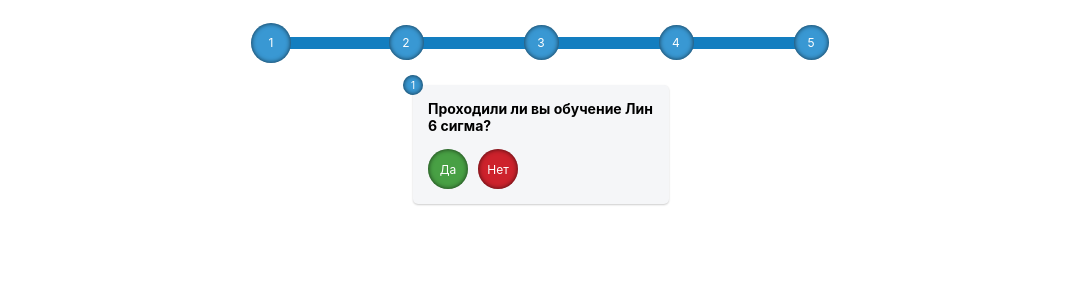
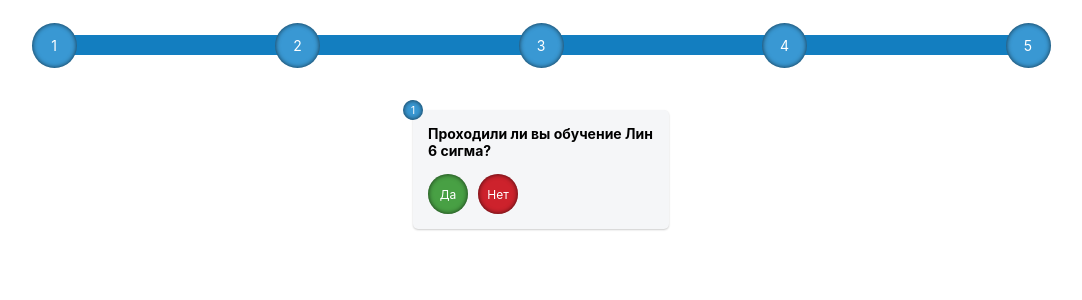
Before and after one commit to zhuzhavladislav/iSys-internship, a React (Create React App) app: page / in a window 1280 px wide. Shown: the top 300 px of the page, without its empty margins (99-1181 px from the left). Built offline with nearby package versions, Linux system fonts and the light colour scheme.

Commit message:
Refactoring

```diff
--- a/src/App.css
+++ b/src/App.css
@@ -9,24 +9,18 @@
   padding: 0;
 }
 
-.question-line {
-  display:flex;
-  width: fit-content;
-  margin-top: 20px;
-  margin-left: auto;
-  margin-right: auto;
+.interactiveForm{
+  display: flex;
+  flex-wrap: wrap;
   align-items: center;
   justify-content: center;
-  gap: 90px;
 }
 
-.question-div {
-  display: flex;
-  justify-content: center;
-  align-items: center;
-  position: relative;
-  width: 45px;
-  height: 45px;
+.stepContainer {
+  display:flex;
+  width: 80%;
+  padding: 20px 0;
+  justify-content: space-between;
 }
 
 .circle {
@@ -40,65 +34,42 @@
   box-shadow: 0 0px 5px rgba(0, 0, 0, 0.7) inset;
   transition: ease-in-out 0.2s;
 }
-.question-circle {
-  font-size: 12px;
-  width: 35px;
-  height: 35px;
-  background-color: #3998d3;
-}
-.question-circle:active {
-  background-color: #137ec0;
-  width: 45px;
-  height: 45px;
-}
-.question-circle:hover {
-  width: 40px;
-  height: 40px;
-}
 
-.line-div {
-  display: flex;
-  position: absolute;
-  justify-content: center;
-  align-items: center;
-  height: 40px;
-}
-.line {
-  display: flex;
-  width: 100%;
-  height: 12px;
-  background: #137ec0;
-}
-
-.content {
-  display: flex;
-  align-items: center;
-  justify-content: center;
+.currentStepCard {
+  display: block;
+  width: fit-content;
   margin-left: 40%;
   margin-right: 40%;
+  margin-top: 20px;
+  border-radius: 5px;
+  box-shadow: 0 1px 2px rgba(0, 0, 0, 0.2);
+  background-color: #f5f6f8;
+  overflow-wrap: break-word;
+  word-break: break-word;
 }
-.content h4 {
+.currentStepCard h4 {
   margin-top: 15px;
   margin-left: 15px;
   margin-right: 15px;
   font-size: 14px;
 }
-.content p {
+.currentStepCard p {
   margin-top: 10px;
   margin-bottom: 15px;
   margin-left: 15px;
   margin-right: 15px;
   font-size: 14px;
 }
-.contentBlock {
-  display: block;
-  width: fit-content;
-  margin-top: 20px;
-  border-radius: 5px;
-  box-shadow: 0 1px 2px rgba(0, 0, 0, 0.2);
-  background-color: #f5f6f8;
-  overflow-wrap: break-word;
-  word-break: break-word;
+
+.numberCircle {
+  width: 20px;
+  height: 20px;
+  cursor: default;
+  font-size: 10px;
+  background-color: #3998d3;
+  position: absolute;
+  margin-left: -10px;
+  margin-top: -10px;
 }
 
 .answer {
@@ -128,14 +99,3 @@
   margin-left: 10px;
   background-color: #cd222c;
 }
-
-.number-circle {
-  width: 20px;
-  height: 20px;
-  cursor: default;
-  font-size: 10px;
-  background-color: #3998d3;
-  position: absolute;
-  margin-left: -10px;
-  margin-top: -10px;
-}
--- a/src/components/Line.js
+++ /dev/null
@@ -1,22 +0,0 @@
-import React from "react";
-
-export default class Line extends React.Component {
-
-
-  LineAutoWidth = async () => {
-    let wd =  this.props.n * 135 - 110;
-    document.getElementById("line-div").style.width = wd+'px';
-  };
-
-  componentDidMount() {
-    this.LineAutoWidth();
-  }
-
-  render() {
-    return (
-      <div className="line-div" id="line-div">
-        <div className="line"></div>
-      </div>
-    );
-  }
-}
--- /dev/null
+++ b/src/components/Line/Line.css
@@ -0,0 +1,8 @@
+.stepsLine {
+  top: 35px;
+  left: 11%;
+  width: 78%;
+  height: 20px;
+  position: absolute;
+  background: #137ec0;
+}
--- /dev/null
+++ b/src/components/Line/Line.js
@@ -0,0 +1,10 @@
+import React from "react";
+import "./Line.css"
+
+export default class Line extends React.Component {
+  render() {
+    return (
+        <div className="stepsLine"></div>
+    );
+  }
+}
--- a/src/components/QuestionCircle.js
+++ /dev/null
@@ -1,9 +0,0 @@
-import React from "react";
-
-export default function QuestionCircle(props) {
-  return (
-    <div className="question-div">
-      <div id={props.id} className="circle question-circle">{props.id}</div>
-    </div>
-  );
-}
--- /dev/null
+++ b/src/components/QuestionCircle/QuestionCircle.css
@@ -0,0 +1,23 @@
+.circleContainer {
+  display: flex;
+  justify-content: center;
+  align-items: center;
+  position: relative;
+  width: 50px;
+  height: 50px;
+}
+.questionCircle {
+  font-size: 14px;
+  width: 45px;
+  height: 45px;
+  background-color: #3998d3;
+}
+.questionCircle:active {
+  background-color: #137ec0;
+  width: 45px;
+  height: 45px;
+}
+.questionCircle:hover {
+  width: 50px;
+  height: 50px;
+}
--- /dev/null
+++ b/src/components/QuestionCircle/QuestionCircle.js
@@ -0,0 +1,10 @@
+import React from "react";
+import "./QuestionCircle.css"
+
+export default function QuestionCircle(props) {
+  return (
+    <div className="circleContainer">
+      <div id={props.id} className="circle questionCircle">{props.id}</div>
+    </div>
+  );
+}
--- a/src/views/Quiz.js
+++ b/src/views/Quiz.js
@@ -1,6 +1,6 @@
 import React from "react";
-import Line from "../components/Line";
-import QuestionCircle from "../components/QuestionCircle";
+import Line from "../components/Line/Line";
+import QuestionCircle from "../components/QuestionCircle/QuestionCircle";
 import Result from "../components/Result";
 import quiz from "../local-json/quiz.json";
 
@@ -14,9 +14,7 @@ export default class Quiz extends React.Component {
   };
 
   clickYes() {
-    document.getElementById(this.state.id).style.width = '35px';
-    document.getElementById(this.state.id).style.height = '35px';
-    document.getElementById(this.state.id).style.backgroundColor = '#48a044';
+    document.getElementById(this.state.id).style.backgroundColor = "#48a044";
 
     this.setState({ actions: null });
 
@@ -43,9 +41,7 @@ export default class Quiz extends React.Component {
   }
 
   clickNo() {
-    document.getElementById(this.state.id).style.width = '35px';
-    document.getElementById(this.state.id).style.height = '35px';
-    document.getElementById(this.state.id).style.backgroundColor = '#cd222c';
+    document.getElementById(this.state.id).style.backgroundColor = "#cd222c";
 
     this.setState({ actions: null });
 
@@ -70,29 +66,19 @@ export default class Quiz extends React.Component {
     });
   }
 
-  componentDidMount(){
-    document.getElementById(this.state.id).style.width = '40px';
-    document.getElementById(this.state.id).style.height = '40px';
-  }
-
-  componentDidUpdate(){
-    document.getElementById(this.state.id).style.width = '40px';
-    document.getElementById(this.state.id).style.height = '40px';
-  }
-
   render() {
     return (
       <div>
-        <div className="question-line">
-          <Line n={quiz.length} />
-          {quiz.map((circle) => (
-            <QuestionCircle id={circle.id} key={circle.id} />
-          ))}
-        </div>
+        <div className="interactiveForm">
+          <Line />
+          <div className="stepContainer">
+            {quiz.map((circle) => (
+              <QuestionCircle id={circle.id} key={circle.id} />
+            ))}
+          </div>
 
-        <div className="content" id="content">
-          <div className="contentBlock">
-            <div className="circle number-circle">{this.state.id}</div>
+          <div className="currentStepCard">
+            <div className="circle numberCircle">{this.state.id}</div>
             <h4>{this.state.title}</h4>
             {this.state.content !== "" && this.state.content !== null && (
               <p>{this.state.content}</p>
```
